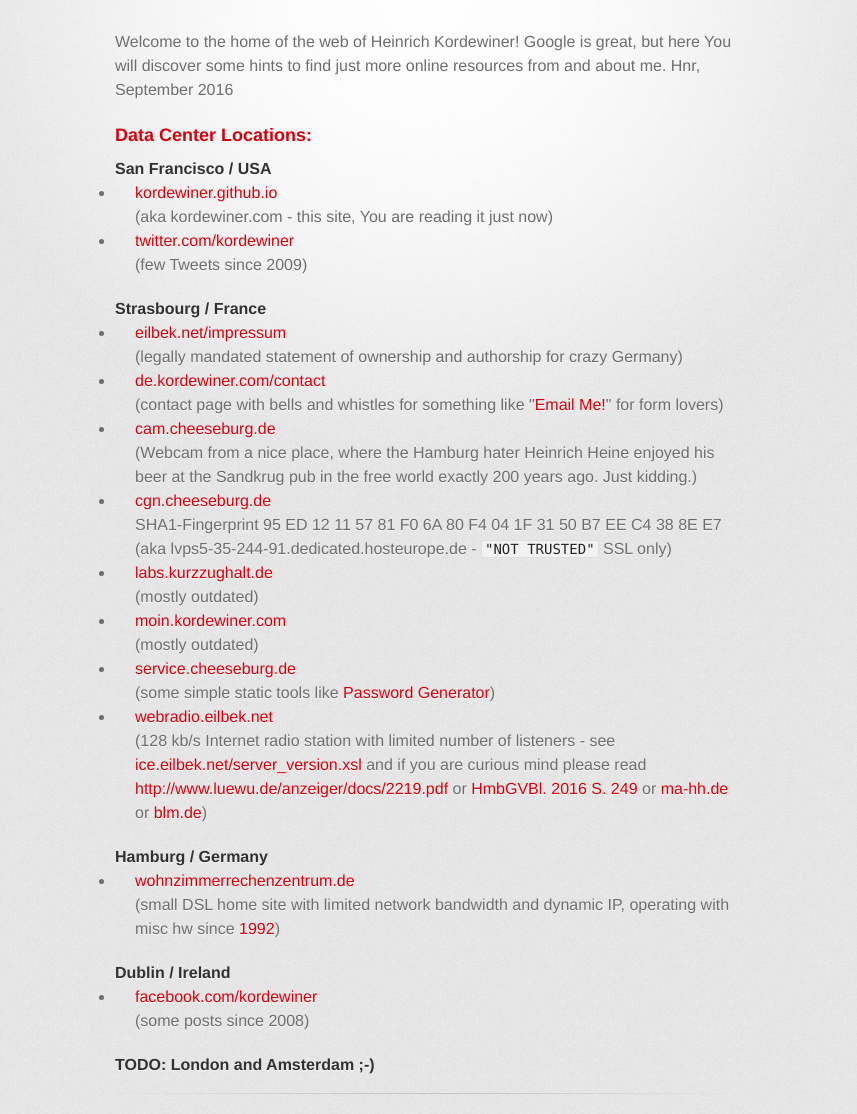
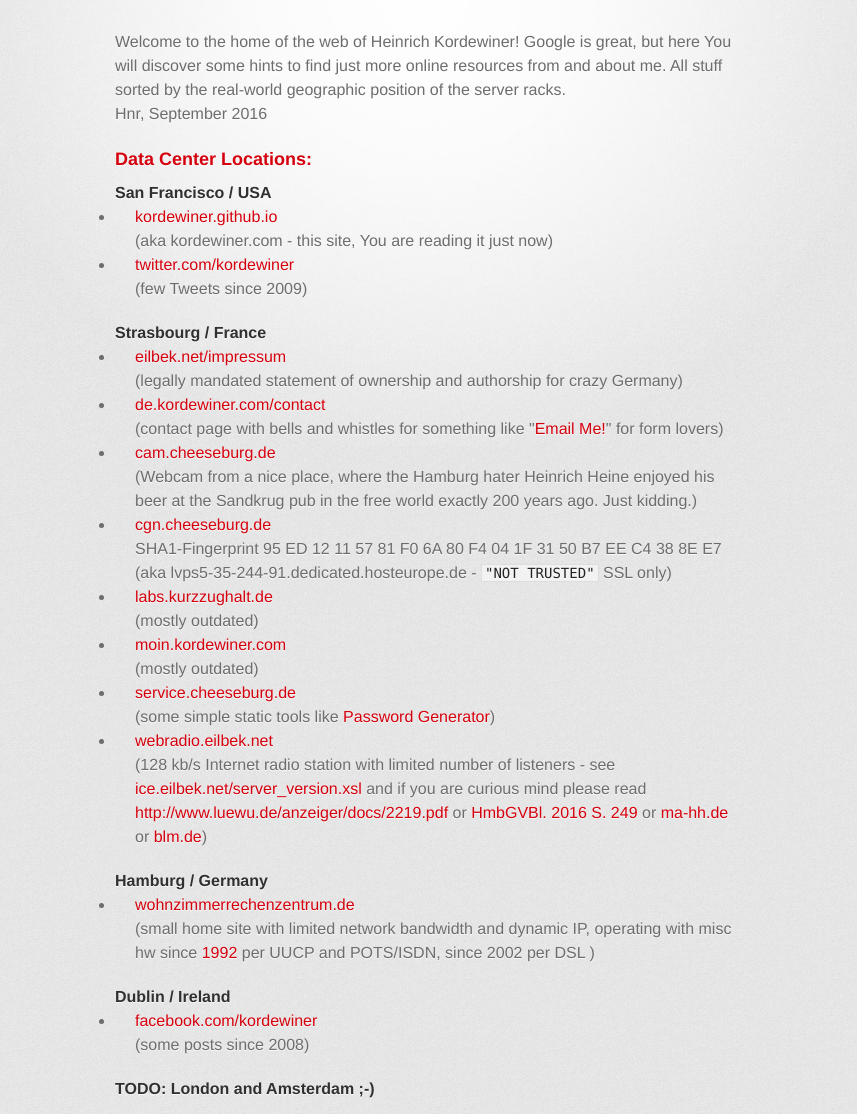
Before and after one commit to kordewiner/kordewiner.github.io, a plain HTML site: page index.html in a window 1280 px wide. Shown: the part 127-1241 px from the top of the page, without its empty margins (215-1072 px from the left). Drawn offline with Linux system fonts and the light colour scheme; a web font is replaced by a local one.

Commit message:
Update index.html

```diff
--- a/index.html
+++ b/index.html
@@ -25,7 +25,10 @@
         <section id="main_content">
           <p>
             Welcome to the home of the web of Heinrich Kordewiner! Google is great, but here You will
-            discover some hints to find just more online resources from and about me. Hnr, September 2016
+            discover some hints to find just more online resources from and about me.
+            All stuff sorted by the real-world geographic position of the server racks.<br>
+
+            Hnr, September 2016
           </p>
           <h3>Data Center Locations:</h3>
 
@@ -115,7 +118,13 @@
             <ul>
               <li><a href="http://wohnzimmerrechenzentrum.de">wohnzimmerrechenzentrum.de</a>
               <br>
-              (small DSL home site with limited network bandwidth and dynamic IP, operating with misc hw since <a href="https://groups.google.com/forum/message/raw?msg=de.admin.submaps/4YEl9iFoPUA/4DW6MX22Wx0J">1992</a>)
+              (small home site with limited network bandwidth and dynamic IP, operating with misc hw
+              since <a href="https://groups.google.com/forum/message/raw?msg=de.admin.submaps/4YEl9iFoPUA/4DW6MX22Wx0J">1992</a>
+              per UUCP and POTS/ISDN, since 2002 per DSL
+
+
+
+              )
 
               </li>
             </ul>
```
